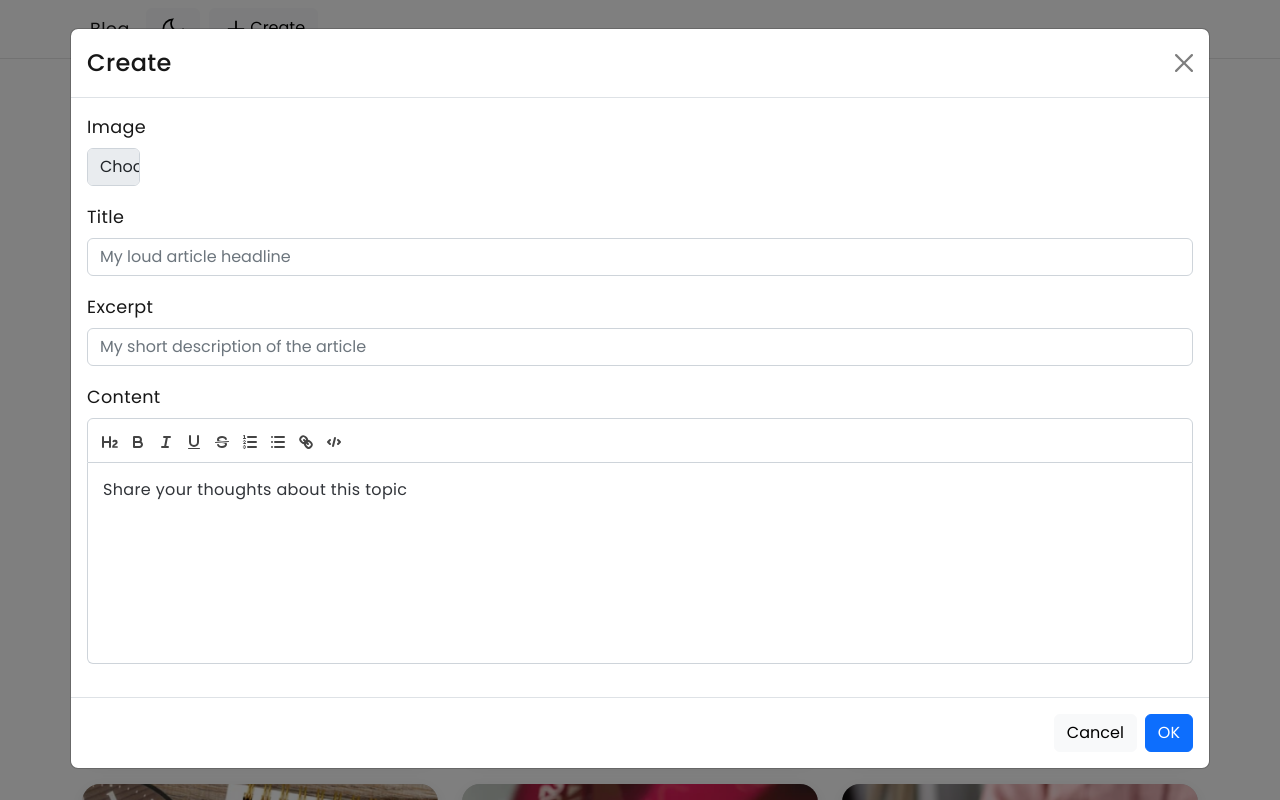
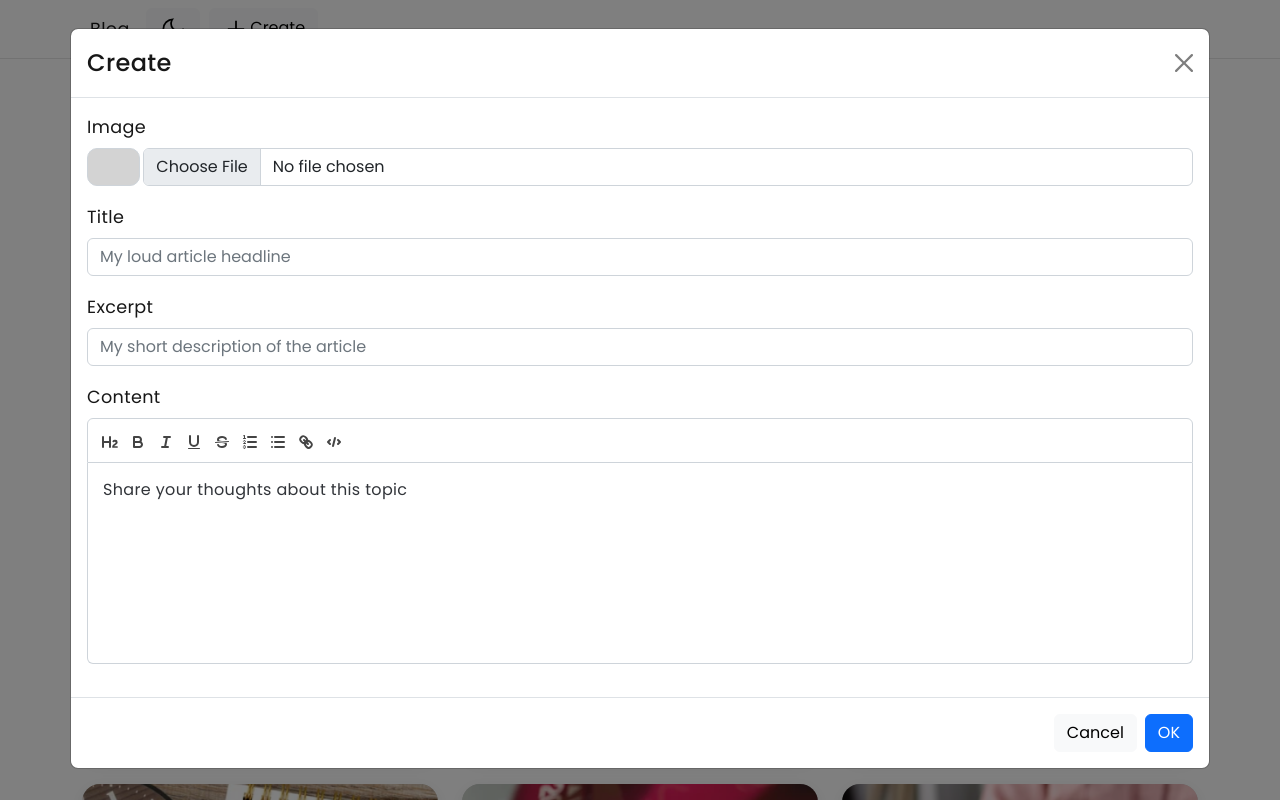
Before and after one commit to edelvarden/blog-app, a React (Vite) app: page / in a window 1280 px wide. Both pictures are taken after a click on the button "Create". Shown: the top 800 px of the page. Built offline with nearby package versions, Linux system fonts and the light colour scheme.

Commit message:
fix image preview block for create form

```diff
--- a/src/components/ModalWindow/index.jsx
+++ b/src/components/ModalWindow/index.jsx
@@ -51,7 +51,7 @@ const ModalWindow = ({ isOpen, onClose, title, submitLabel, onSubmit, postImage
             <Form.Group controlId="postImage" className="form__group">
               <Form.Label>Image</Form.Label>
               <div className="form__image-picker">
-              {imagePreview && <div className='form__image-preview'><img style={{ display: "block" }} src={imagePreview} alt="preview" /></div>}
+              {<div className='form__image-preview'><img style={{ display: imagePreview ? "block" : 'none' }} src={imagePreview} alt="preview" /></div>}
                 <Form.Control type='file' accept="image/*" onChange={handleImageChange} />
               </div>
               <Form.Control.Feedback type="invalid">
```
